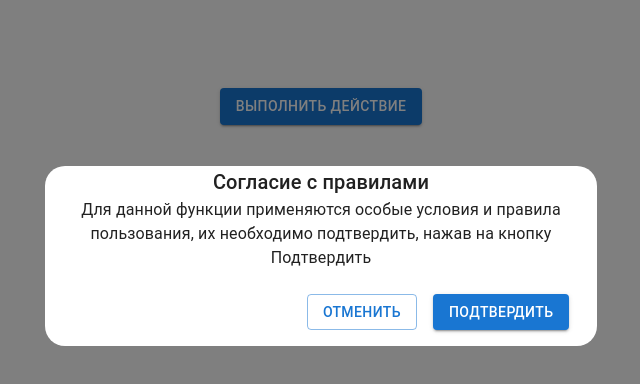
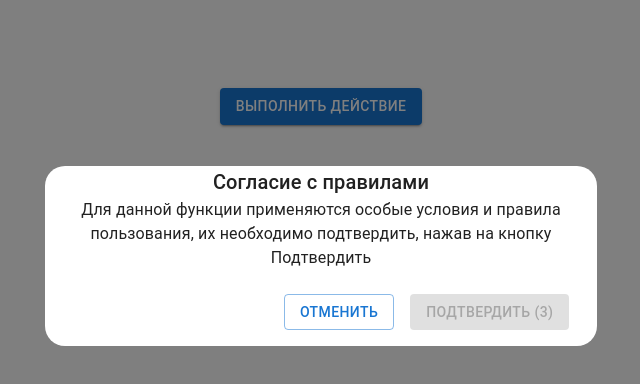
Before and after one commit to Ma6upa/modal, a React (Create React App) app: page / in a window 1280 px wide. Both pictures are taken after a click on the button "ВЫПОЛНИТЬ ДЕЙСТВИЕ". Shown: the top 384 px of the page, without its empty margins (319-959 px from the left). Built offline with nearby package versions, Linux system fonts and the light colour scheme.

Commit message:
add countdown

```diff
--- a/src/App.js
+++ b/src/App.js
@@ -13,9 +13,21 @@ import {
 function App() {
   const theme = createTheme();
   const [openModal, setOpenModal] = useState(false);
+  const [countdown, setCountdown] = useState(5);
 
   const handleClose = () => {
     setOpenModal(false)
+    setCountdown(5)
+  }
+
+  const startCountdown = () => {
+    let timer = setInterval(() => {
+      setCountdown((countdown) => countdown - 1)
+    }, 1000);
+
+    setTimeout(() => {
+      clearInterval(timer);
+    }, 5000);
   }
 
   return (
@@ -36,6 +48,7 @@ function App() {
               sx={{ mt: 3, mb: 2 }}
               onClick={() => {
                 setOpenModal(true)
+                startCountdown()
               }}
             >
               Выполнить действие
@@ -85,8 +98,9 @@ function App() {
                   onClick={() => {
                     setOpenModal(false)
                   }}
+                  disabled={Boolean(countdown)}
                 >
-                  Подтвердить
+                  Подтвердить ({countdown})
                 </Button>
                 <Button
                   variant="outlined"
```
